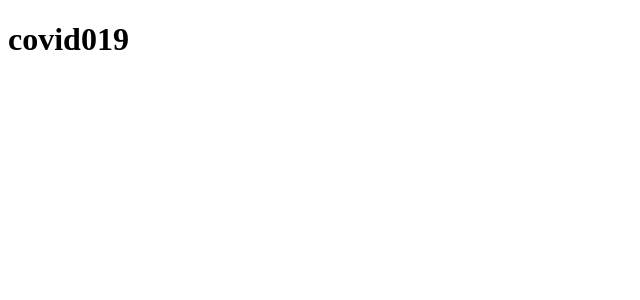
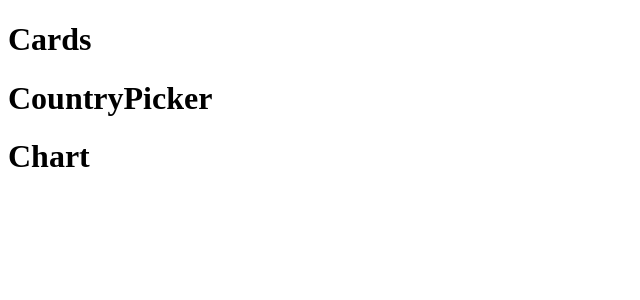
Before and after one commit to Zyar3k/covid-19_counter, a React (Create React App) app: page / in a window 1280 px wide. Shown: the top 300 px of the page, without its empty margins (0-640 px from the left). Built offline with nearby package versions, Linux system fonts and the light colour scheme.

Commit message:
Add first template

```diff
--- a/src/App.js
+++ b/src/App.js
@@ -1,14 +1,19 @@
-import React, { Component } from 'react'
+import React, { Component } from 'react';
+import Cards from './components/Cards/Cards';
+import CountryPicker from './components/CountryPicker/CountryPicker';
+import Chart from './components/Chart/Chart';
 
 class App extends Component {
   render() {
     return (
       <div>
-        <h1>covid019</h1>
+        <Cards />
+        <CountryPicker />
+        <Chart />
       </div>
-    )
-  }
-}
+    );
+  };
+};
 
 
 export default App;
--- /dev/null
+++ b/src/components/Cards/Cards.js
@@ -0,0 +1,11 @@
+import React from 'react'
+
+const Cards = () => {
+  return (
+    <div>
+      <h1>Cards</h1>
+    </div>
+  );
+};
+
+export default Cards;
--- /dev/null
+++ b/src/components/Chart/Chart.js
@@ -0,0 +1,11 @@
+import React from 'react'
+
+const Chart = () => {
+  return (
+    <div>
+      <h1>Chart</h1>
+    </div>
+  );
+};
+
+export default Chart;
--- /dev/null
+++ b/src/components/CountryPicker/CountryPicker.js
@@ -0,0 +1,11 @@
+import React from 'react'
+
+const CountryPicker = () => {
+  return (
+    <div>
+      <h1>CountryPicker</h1>
+    </div>
+  );
+};
+
+export default CountryPicker;
```
Also changed, not shown: src/components/Cards/Cards.scss (added), src/components/Chart/Chart.scss (added), src/components/CountryPicker/CountryPicker.scss (added).
